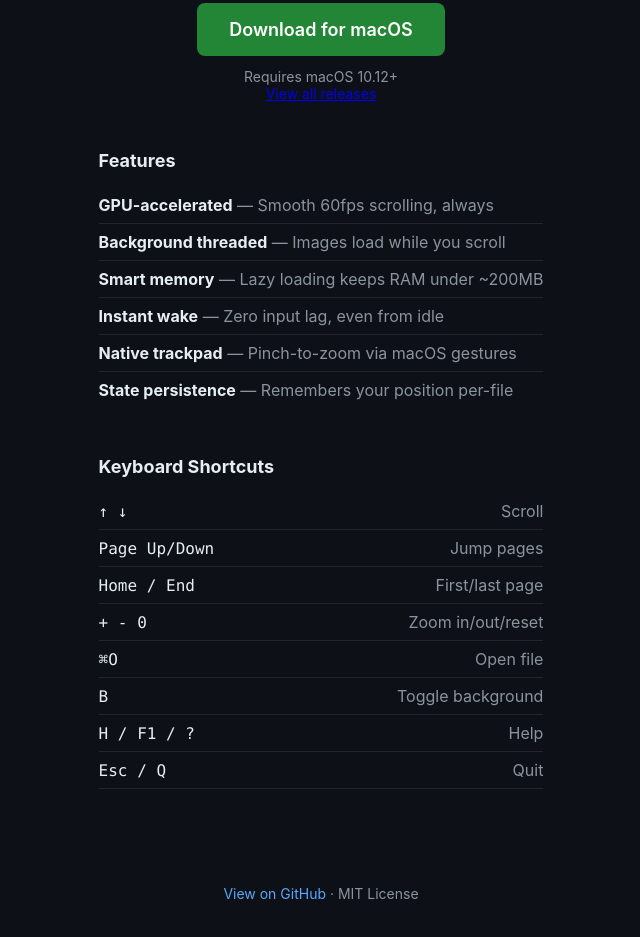
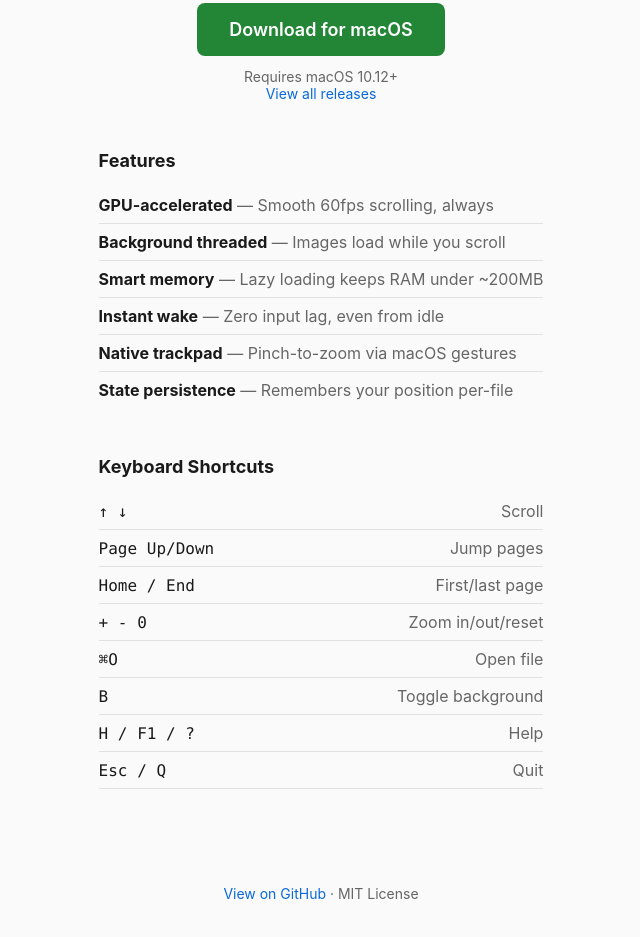
Before and after one commit to nooga/cbzetto, a plain HTML site: page docs/index.html in a window 1280 px wide. Shown: the part 427-1364 px from the top of the page, without its empty margins (319-959 px from the left). Drawn offline with Linux system fonts and the light colour scheme.

Commit message:
Update release script and documentation for version bump
- Updated download link in docs/index.html to point to the new version.
- Modified release.sh to include changes for both build.zig.zon and docs/index.html.
- Enhanced HTML structure and styling in docs/index.html for better presentation.

```diff
--- a/docs/index.html
+++ b/docs/index.html
@@ -1,9 +1,14 @@
 <!DOCTYPE html>
 <html lang="en">
   <head>
-    <meta charset="UTF-8">
-    <meta name="viewport" content="width=device-width, initial-scale=1.0">
+    <meta charset="UTF-8" />
+    <meta name="viewport" content="width=device-width, initial-scale=1.0" />
     <title>CBZetto - Stupid-fast CBZ Reader for macOS</title>
+    <link
+      rel="icon"
+      type="image/png"
+      href="https://raw.githubusercontent.com/nooga/cbzetto/main/resources/icon.png"
+    />
     <style>
       * {
         margin: 0;
@@ -12,9 +17,10 @@
       }
 
       body {
-            font-family: -apple-system, BlinkMacSystemFont, "Segoe UI", Roboto, Helvetica, Arial, sans-serif;
-            background: #0d1117;
-            color: #e6edf3;
+        font-family: -apple-system, BlinkMacSystemFont, "Segoe UI", Roboto,
+          Helvetica, Arial, sans-serif;
+        background: #fafafa;
+        color: #1a1a1a;
         min-height: 100vh;
         display: flex;
         flex-direction: column;
@@ -41,14 +47,14 @@
 
       .tagline {
         font-size: 20px;
-            color: #8b949e;
+        color: #666;
         margin-bottom: 32px;
       }
 
       .description {
         font-size: 16px;
         line-height: 1.6;
-            color: #8b949e;
+        color: #666;
         margin-bottom: 40px;
       }
 
@@ -69,9 +75,13 @@
         background: #2ea043;
       }
 
+      .download-btn:visited {
+        color: white;
+      }
+
       .download-note {
         font-size: 14px;
-            color: #8b949e;
+        color: #666;
         margin-bottom: 48px;
       }
 
@@ -83,7 +93,7 @@
       .features h2 {
         font-size: 18px;
         margin-bottom: 16px;
-            color: #e6edf3;
+        color: #1a1a1a;
       }
 
       .features ul {
@@ -92,8 +102,8 @@
 
       .features li {
         padding: 8px 0;
-            color: #8b949e;
-            border-bottom: 1px solid #21262d;
+        color: #666;
+        border-bottom: 1px solid #e1e1e1;
       }
 
       .features li:last-child {
@@ -101,7 +111,7 @@
       }
 
       .features strong {
-            color: #e6edf3;
+        color: #1a1a1a;
       }
 
       .shortcuts {
@@ -121,83 +131,135 @@
 
       .shortcuts td {
         padding: 8px 0;
-            border-bottom: 1px solid #21262d;
+        border-bottom: 1px solid #e1e1e1;
       }
 
       .shortcuts td:first-child {
-            color: #e6edf3;
+        color: #1a1a1a;
         font-family: ui-monospace, SFMono-Regular, "SF Mono", Menlo, monospace;
       }
 
       .shortcuts td:last-child {
-            color: #8b949e;
+        color: #666;
         text-align: right;
       }
 
       .footer {
         margin-top: auto;
         padding-top: 48px;
-            color: #8b949e;
+        color: #666;
         font-size: 14px;
       }
 
-        .footer a {
-            color: #58a6ff;
+      a {
+        color: #0969da;
         text-decoration: none;
       }
 
-        .footer a:hover {
+      a:visited {
+        color: #0969da;
+      }
+
+      a:hover {
         text-decoration: underline;
       }
     </style>
   </head>
   <body>
     <div class="container">
-        <img src="https://raw.githubusercontent.com/nooga/cbzt/main/resources/icon.png" alt="CBZetto" class="icon">
+      <img
+        src="https://raw.githubusercontent.com/nooga/cbzetto/main/resources/icon.png"
+        alt="CBZetto"
+        class="icon"
+      />
       <h1>CBZetto</h1>
       <p class="tagline">Like Alacritty, but for CBZ files.</p>
       <p class="description">
-            A stupid-fast, minimal CBZ reader for macOS.<br>
+        A stupid-fast, minimal CBZ reader for macOS.<br />
         Written in Zig. Powered by Raylib. Built out of spite.
       </p>
 
-        <a href="https://github.com/nooga/cbzt/releases/latest" class="download-btn">
+      <a
+        id="download-link"
+        href="https://github.com/nooga/cbzetto/releases/download/v0.3.0/CBZetto-v0.3.0.dmg"
+        class="download-btn"
+      >
         Download for macOS
       </a>
       <p class="download-note">
-            Requires macOS 10.12+<br>
-            <a href="https://github.com/nooga/cbzt/releases">View all releases</a>
+        Requires macOS 10.12+<br />
+        <a href="https://github.com/nooga/cbzetto/releases"
+          >View all releases</a
+        >
       </p>
 
       <div class="features">
         <h2>Features</h2>
         <ul>
-                <li><strong>GPU-accelerated</strong> — Smooth 60fps scrolling, always</li>
-                <li><strong>Background threaded</strong> — Images load while you scroll</li>
-                <li><strong>Smart memory</strong> — Lazy loading keeps RAM under ~200MB</li>
-                <li><strong>Instant wake</strong> — Zero input lag, even from idle</li>
-                <li><strong>Native trackpad</strong> — Pinch-to-zoom via macOS gestures</li>
-                <li><strong>State persistence</strong> — Remembers your position per-file</li>
+          <li>
+            <strong>GPU-accelerated</strong> — Smooth 60fps scrolling, always
+          </li>
+          <li>
+            <strong>Background threaded</strong> — Images load while you scroll
+          </li>
+          <li>
+            <strong>Smart memory</strong> — Lazy loading keeps RAM under ~200MB
+          </li>
+          <li>
+            <strong>Instant wake</strong> — Zero input lag, even from idle
+          </li>
+          <li>
+            <strong>Native trackpad</strong> — Pinch-to-zoom via macOS gestures
+          </li>
+          <li>
+            <strong>State persistence</strong> — Remembers your position
+            per-file
+          </li>
         </ul>
       </div>
 
       <div class="shortcuts">
         <h2>Keyboard Shortcuts</h2>
         <table>
-                <tr><td>↑ ↓</td><td>Scroll</td></tr>
-                <tr><td>Page Up/Down</td><td>Jump pages</td></tr>
-                <tr><td>Home / End</td><td>First/last page</td></tr>
-                <tr><td>+ - 0</td><td>Zoom in/out/reset</td></tr>
-                <tr><td>⌘O</td><td>Open file</td></tr>
-                <tr><td>B</td><td>Toggle background</td></tr>
-                <tr><td>H / F1 / ?</td><td>Help</td></tr>
-                <tr><td>Esc / Q</td><td>Quit</td></tr>
+          <tr>
+            <td>↑ ↓</td>
+            <td>Scroll</td>
+          </tr>
+          <tr>
+            <td>Page Up/Down</td>
+            <td>Jump pages</td>
+          </tr>
+          <tr>
+            <td>Home / End</td>
+            <td>First/last page</td>
+          </tr>
+          <tr>
+            <td>+ - 0</td>
+            <td>Zoom in/out/reset</td>
+          </tr>
+          <tr>
+            <td>⌘O</td>
+            <td>Open file</td>
+          </tr>
+          <tr>
+            <td>B</td>
+            <td>Toggle background</td>
+          </tr>
+          <tr>
+            <td>H / F1 / ?</td>
+            <td>Help</td>
+          </tr>
+          <tr>
+            <td>Esc / Q</td>
+            <td>Quit</td>
+          </tr>
         </table>
       </div>
     </div>
 
     <div class="footer">
-        <a href="https://github.com/nooga/cbzt">View on GitHub</a> · MIT License
+      <a href="https://github.com/nooga/cbzetto">View on GitHub</a> · MIT
+      License
     </div>
   </body>
 </html>
```
Also changed, not shown: 1 other file. Lines whose indentation alone changed are shown as unchanged.
